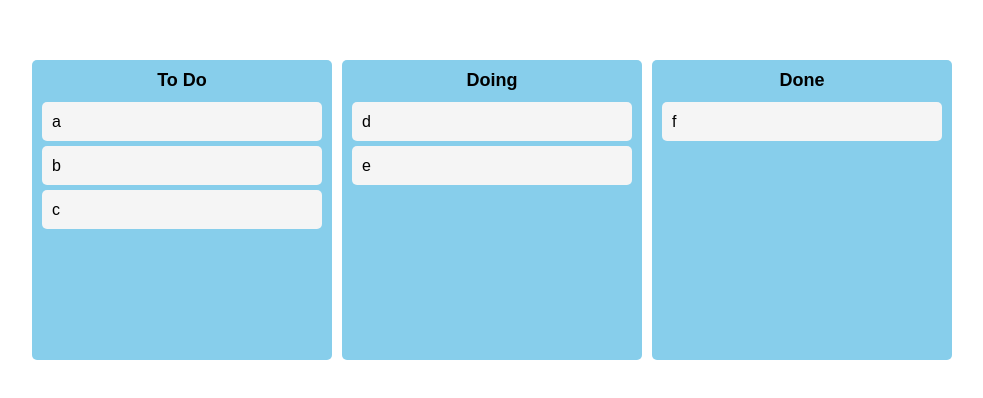
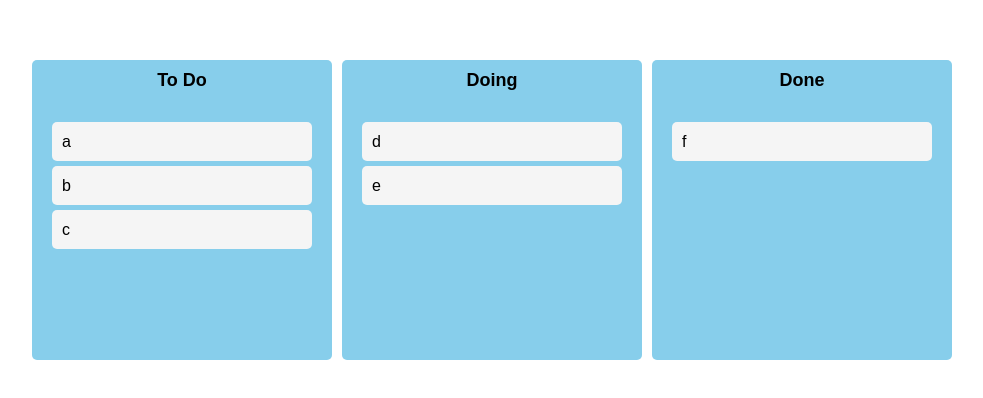
Before and after one commit to chanhong-ji/react-trelloclone, a React (Create React App) app: page / in a window 1280 px wide. Shown: the part 190-588 px from the top of the page, without its empty margins (148-1131 px from the left). Built offline with nearby package versions, Linux system fonts and the light colour scheme.

Commit message:
Card Positioning 2

```diff
--- a/src/Trello.tsx
+++ b/src/Trello.tsx
@@ -14,10 +14,10 @@
 `;
 
 const Boards = styled.div`
-  width: 100%;
   display: flex;
   justify-content: center;
   align-items: flex-start;
+  width: 100%;
   gap: 10px;
 `;
 
@@ -39,6 +39,18 @@
           [source.droppableId]: copiedBoard,
         };
       });
+    } else {
+      setTodos((allBoards) => {
+        const fromBoard = [...allBoards[source.droppableId]];
+        const toBoard = [...allBoards[destination.droppableId]];
+        fromBoard.splice(source.index, 1);
+        toBoard.splice(destination?.index, 0, draggableId);
+        return {
+          ...allBoards,
+          [source.droppableId]: fromBoard,
+          [destination.droppableId]: toBoard,
+        };
+      });
     }
   }
 
--- a/src/components/Board.tsx
+++ b/src/components/Board.tsx
@@ -4,11 +4,13 @@
 
 const Wrapper = styled.div`
   width: 300px;
-  padding: 20px 10px;
   padding-top: 10px;
   background-color: ${(props) => props.theme.boardColor};
   border-radius: 5px;
   min-height: 300px;
+  display: flex;
+  flex-direction: column;
+  overflow: hidden;
 `;
 
 const Title = styled.h2`
@@ -18,24 +20,48 @@
   font-size: 18px;
 `;
 
+const Area = styled.div<IAreaProps>`
+  background-color: ${(props) =>
+    props.isDraggingOver
+      ? "#dfe6e9"
+      : props.isDraggingFromThis
+      ? "#b2bec3"
+      : "transparent"};
+  flex-grow: 1;
+  transition: background-color 0.3s ease-in-out;
+  padding: 20px;
+`;
+
 interface IBoardProps {
   todos: string[];
   boardId: string;
 }
 
+interface IAreaProps {
+  isDraggingOver: boolean;
+  isDraggingFromThis: boolean;
+}
+
 const Board = ({ todos, boardId }: IBoardProps) => {
   return (
+    <Wrapper>
+      <Title>{boardId}</Title>
       <Droppable droppableId={boardId}>
-      {(provided) => (
-        <Wrapper ref={provided.innerRef} {...provided.droppableProps}>
-          <Title>{boardId}</Title>
+        {(provided, info) => (
+          <Area
+            ref={provided.innerRef}
+            {...provided.droppableProps}
+            isDraggingOver={info.isDraggingOver}
+            isDraggingFromThis={Boolean(info.draggingFromThisWith)}
+          >
             {todos.map((todo, index) => (
               <DraggableCard todo={todo} index={index} key={todo} />
             ))}
             {provided.placeholder}
-        </Wrapper>
+          </Area>
         )}
       </Droppable>
+    </Wrapper>
   );
 };
 
--- a/src/components/DraggableCard.tsx
+++ b/src/components/DraggableCard.tsx
@@ -2,11 +2,14 @@
 import { Draggable } from "react-beautiful-dnd";
 import styled from "styled-components";
 
-const Card = styled.div`
+const Card = styled.div<{ isDragging: boolean }>`
   border-radius: 5px;
   margin-bottom: 5px;
-  padding: 10px 10px;
-  background-color: ${(props) => props.theme.cardColor};
+  padding: 10px;
+  background-color: ${(props) =>
+    props.isDragging ? "#e4f2ff" : props.theme.cardColor};
+  box-shadow: ${(props) =>
+    props.isDragging ? "0px 2px 5px rgba(0, 0, 0, 0.05)" : "none"};
 `;
 
 interface ICard {
@@ -17,11 +20,12 @@
 const DraggableCard = ({ todo, index }: ICard) => {
   return (
     <Draggable index={index} draggableId={todo}>
-      {(provided) => (
+      {(provided, info) => (
         <Card
           ref={provided.innerRef}
           {...provided.draggableProps}
           {...provided.dragHandleProps}
+          isDragging={info.isDragging}
         >
           {todo}
         </Card>
```
Lines whose indentation alone changed are shown as unchanged.
